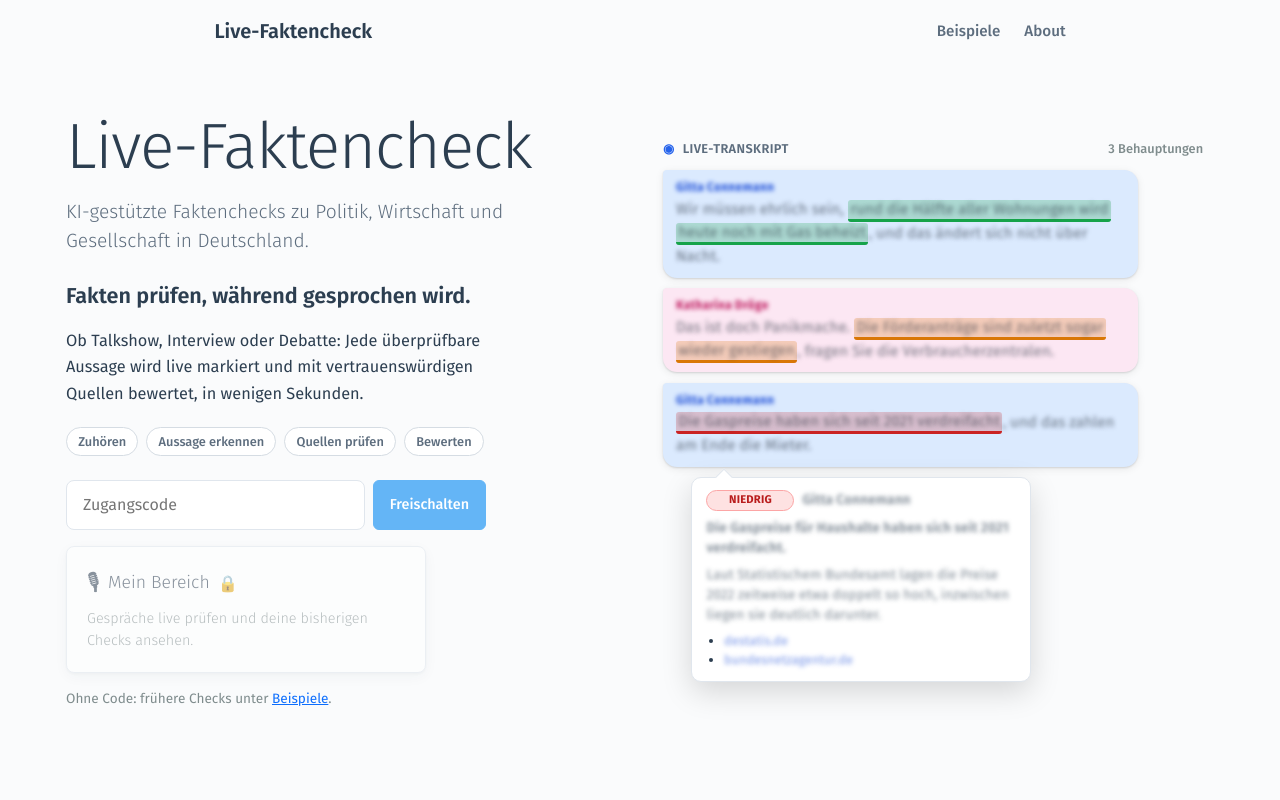
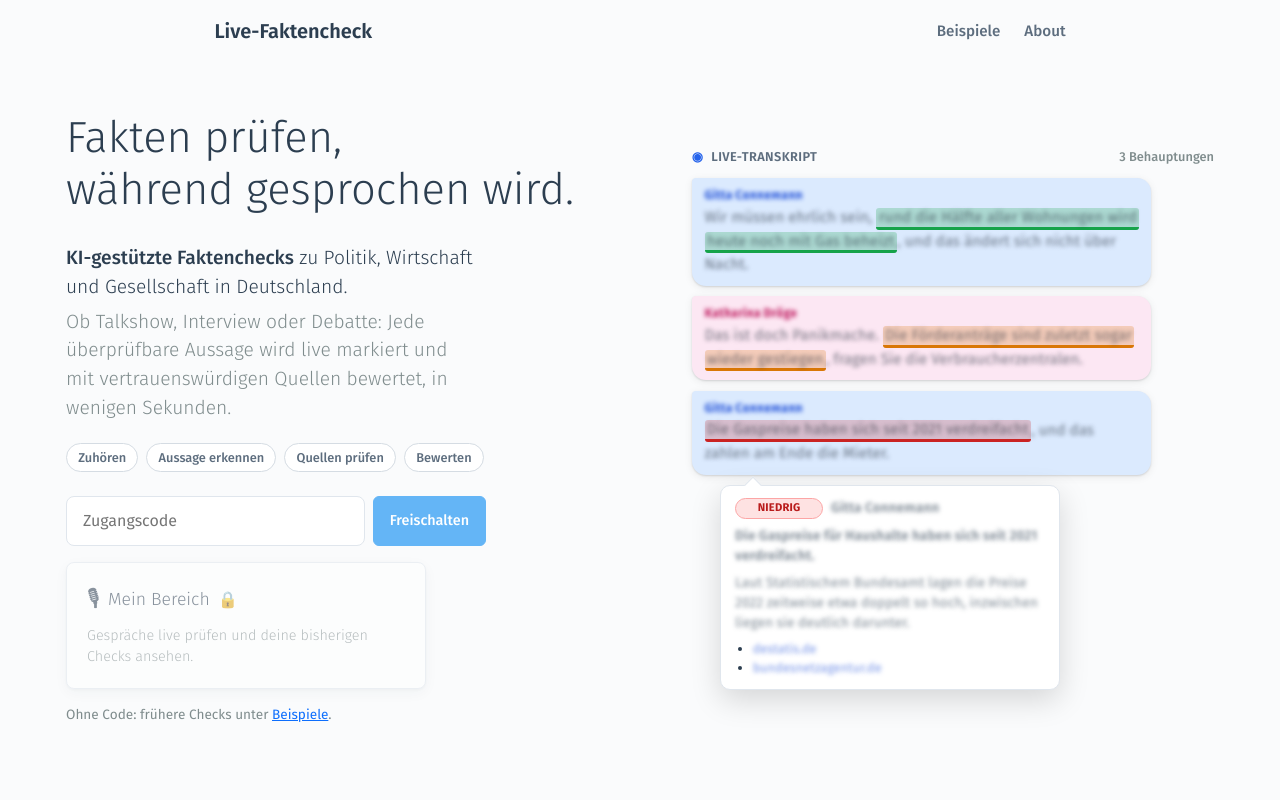
Before and after one commit to mertensu/live_faktencheck, a React (Vite) app in the folder frontend/: page / in a window 1280 px wide. Shown: the top 800 px of the page. Built offline with nearby package versions, Linux system fonts and the light colour scheme; no server answers.

Commit message:
Landing page: slogan as headline, lead text in lab.js style

```diff
--- a/frontend/src/App.css
+++ b/frontend/src/App.css
@@ -2139,14 +2139,19 @@
 
 /* ===== Landing page (HomePage): copy left, live-view sketch right; stacks on narrow screens ===== */
 .landing-hero {
-  display: grid; grid-template-columns: minmax(0, 1fr) minmax(0, 1.05fr); align-items: center;
+  display: grid; grid-template-columns: minmax(0, 1.1fr) minmax(0, 1fr); align-items: center;
   gap: clamp(2rem, 4vw, 4rem); max-width: 1180px; margin: 0 auto; padding: 7rem 1rem 4rem;
 }
 .landing-copy { display: flex; flex-direction: column; align-items: flex-start; gap: 1rem; min-width: 0; }
-.landing .hero-title { margin: 0; line-height: 1.1; }
-.landing .hero-subtitle { margin: 0; font-size: 1.2rem; }
-.landing-slogan { margin: 0.5rem 0 0; font-size: 1.35rem; font-weight: 600; color: var(--text-main); }
-.landing-desc { margin: 0; max-width: 46ch; font-size: 1.02rem; line-height: 1.6; color: var(--text-main); }
+/* Headline + lead in the style of a light display heading (Fira Sans 300), cf. lab.js.org. */
+.landing-title {
+  margin: 0 0 0.75rem; font-size: clamp(2.2rem, 3.4vw, 3rem); font-weight: 300; line-height: 1.2;
+  color: var(--text-main); text-wrap: balance;
+}
+.landing-lead { display: flex; flex-direction: column; gap: 0.35rem; max-width: 46ch; }
+.landing-lead p { margin: 0; font-size: 1.2rem; font-weight: 300; line-height: 1.5; color: var(--text-main); }
+.landing-lead strong { font-weight: 500; }
+.landing-lead .landing-lead-muted { color: var(--text-muted); }
 .landing-steps { display: flex; flex-wrap: wrap; gap: 0.5rem; margin: 0.25rem 0 0.5rem; padding: 0; list-style: none; }
 .landing-steps li {
   font-size: 0.8rem; font-weight: 500; color: var(--text-secondary); white-space: nowrap;
@@ -2202,6 +2207,9 @@
 .li-pop-sources { margin: 0; padding-left: 1.1rem; font-size: 0.8rem; }
 .li-pop-sources .li-blur { text-shadow: 0 0 4px rgba(29, 78, 216, 0.6); }
 
+@media (min-width: 901px) {
+  .landing-title-line { white-space: nowrap; }
+}
 @media (max-width: 900px) {
   .landing-hero { grid-template-columns: 1fr; padding-top: 6rem; }
 }
--- a/frontend/src/pages/HomePage.jsx
+++ b/frontend/src/pages/HomePage.jsx
@@ -56,13 +56,14 @@ export function HomePage() {
       )}
       <section className="landing-hero">
         <div className="landing-copy">
-          <h1 className="hero-title">Live-Faktencheck</h1>
-          <p className="hero-subtitle">KI-gestützte Faktenchecks zu Politik, Wirtschaft und Gesellschaft in Deutschland.</p>
-          <p className="landing-slogan">Fakten prüfen, während gesprochen wird.</p>
-          <p className="landing-desc">
-            Ob Talkshow, Interview oder Debatte: Jede überprüfbare Aussage wird live markiert und mit
-            vertrauenswürdigen Quellen bewertet, in wenigen Sekunden.
-          </p>
+          <h1 className="landing-title">Fakten prüfen,<br /> <span className="landing-title-line">während gesprochen wird.</span></h1>
+          <div className="landing-lead">
+            <p><strong>KI-gestützte Faktenchecks</strong> zu Politik, Wirtschaft und Gesellschaft in Deutschland.</p>
+            <p className="landing-lead-muted">
+              Ob Talkshow, Interview oder Debatte: Jede überprüfbare Aussage wird live markiert und mit
+              vertrauenswürdigen Quellen bewertet, in wenigen Sekunden.
+            </p>
+          </div>
           <ul className="landing-steps" aria-label="Ablauf">
             <li>Zuhören</li>
             <li>Aussage erkennen</li>
```
